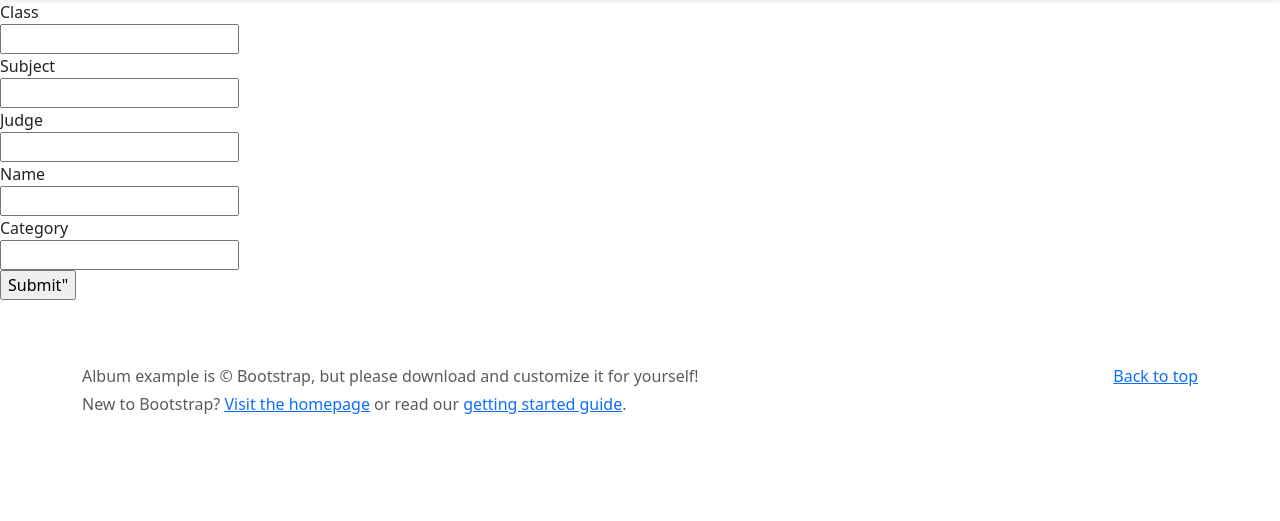
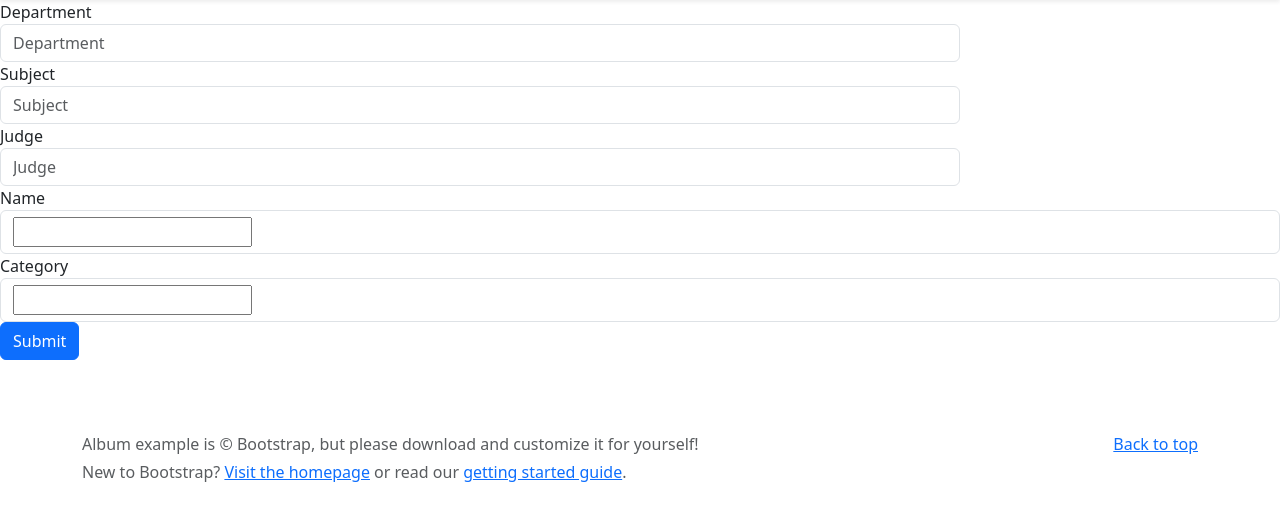
Before and after one commit to eduardoh03/desafioRetake, a Django app: page /create in a window 1280 px wide. Shown: the part 56-577 px from the top of the page. Run offline with Django 4.2, Linux system fonts and the light colour scheme; some libraries are stand-ins or nearby versions.

Commit message:
Alteração no template de criação de processo.

```diff
--- a/app/process/templates/process.html
+++ b/app/process/templates/process.html
@@ -1,43 +1,78 @@
 {% extends 'base.html' %}
+
 {% block body %}
-    <form action="{% url 'create_process' %}" method="post">
+    <div class="row justify-content-center align-items-center">
+        <form action="{% url 'create_process' %}" method="post" class="form-horizontal">
             {% csrf_token %}
-
-        <div class="col-auto">
-            {{ p_form.department.label }}
+            <fieldset>
+                {#        {{ p_form.as_p }}#}
+                {#        {{ form_set }}#}
+                {% if p_form.non_field_errors %}
+                    {% for error in form.non_field_errors %}
+                        <div class="alert alert-danger col-md-9" role="alert">
+                            {{ error }}
                         </div>
-        <div class="col-auto">
-            {{ p_form.department }}
+                    {% endfor %}
+                    <div class="form-group">
+                        <label for="department" class="col-md-3 control-label">Department</label>
+                        <div class="col-md-9">
+                            <input type="text" class="form-control is-invalid" id="department" name="department"
+                                   placeholder="department"/>
                         </div>
-        <div class="col-auto">
-            {{ p_form.subject.label }}
                     </div>
-        <div class="col-auto">
-            {{ p_form.subject }}
+                    <div class="form-group">
+                        <label for="subject" class="col-md-3 control-label">Subject</label>
+                        <div class="col-md-9">
+                            <input type="text" class="form-control is-invalid" id="subject" name="subject"
+                                   placeholder="Subject"/>
                         </div>
-        <div class="col-auto">
-            {{ p_form.judge.label }}
                     </div>
-        <div class="col-auto">
-            {{ p_form.judge }}
+                    <div class="form-group">
+                        <label for="judge" class="col-md-3 control-label">Judge</label>
+                        <div class="col-md-9">
+                            <input type="text" class="form-control is-invalid" id="judge" name="judge"
+                                   placeholder="Judge"/>
                         </div>
+                    </div>
+                {% else %}
+                    <div class="form-group">
+                        <label for="department" class="col-md-3 control-label">Department</label>
+                        <div class="col-md-9">
+                            <input type="text" class="form-control" id="department" name="department"
+                                   placeholder="Department"/>
+                        </div>
+                    </div>
+                    <div class="form-group">
+                        <label for="subject" class="col-md-3 control-label">Subject</label>
+                        <div class="col-md-9">
+                            <input type="subject" class="form-control" id="subject" name="subject"
+                                   placeholder="Subject"/>
+                        </div>
+                    </div>
+                    <div class="form-group">
+                        <label for="judge" class="col-md-3 control-label">Judge</label>
+                        <div class="col-md-9">
+                            <input type="judge" class="form-control" id="judge" name="judge"
+                                   placeholder="Judge"/>
+                        </div>
+                    </div>
+                {% endif %}
 
                 {{ form_set.management_form }}
                 {% for form in form_set %}
-            <div class="col-auto">
-                {{ form.name.label }}
-            </div>
-            <div class="col-auto">
+                    <div class="form-row align-items-center mb-2">
+                    <label for="name" class="col-md-3 control-label"> {{ form.name.label }}</label>
+                    <div class="form-control">
                         {{ form.name }}
                     </div>
-            <div class="col-auto">
-                {{ form.category.label }}
-            </div>
-            <div class="col-auto">
+                    <label for="name" class="col-md-3 control-label"> {{ form.category.label }}</label>
+                    <div class="form-control">
                         {{ form.category }}
                     </div>
                 {% endfor %}
+                <button type="submit" class="btn btn-primary">Submit</button>
 
-        <input type="submit" value=Submit">
+            </fieldset>
         </form>
+    </div>
 {% endblock %}
--- a/app/process/views.py
+++ b/app/process/views.py
@@ -35,12 +35,13 @@ def delete_process(request, process_id):
 def create_process(request):
     """Função que renderiza a pagina de criação de um processo"""
     context = {}
-    process_form = ProcessForm(request.POST)
+    process_form = ProcessForm()
     PartsFormSet = modelformset_factory(Part, form=ProcessForm, extra=1, exclude=('process',))
 
     if request.method == 'POST':
         process_form = ProcessForm(data=request.POST)
         form_set = PartsFormSet(request.POST)
+
         if not form_set.is_valid():
             if form_set.non_form_errors():  # not caused by error of an individual form
                 error_info = form_set.non_form_errors()[0]
```
Lines whose indentation alone changed are shown as unchanged.
